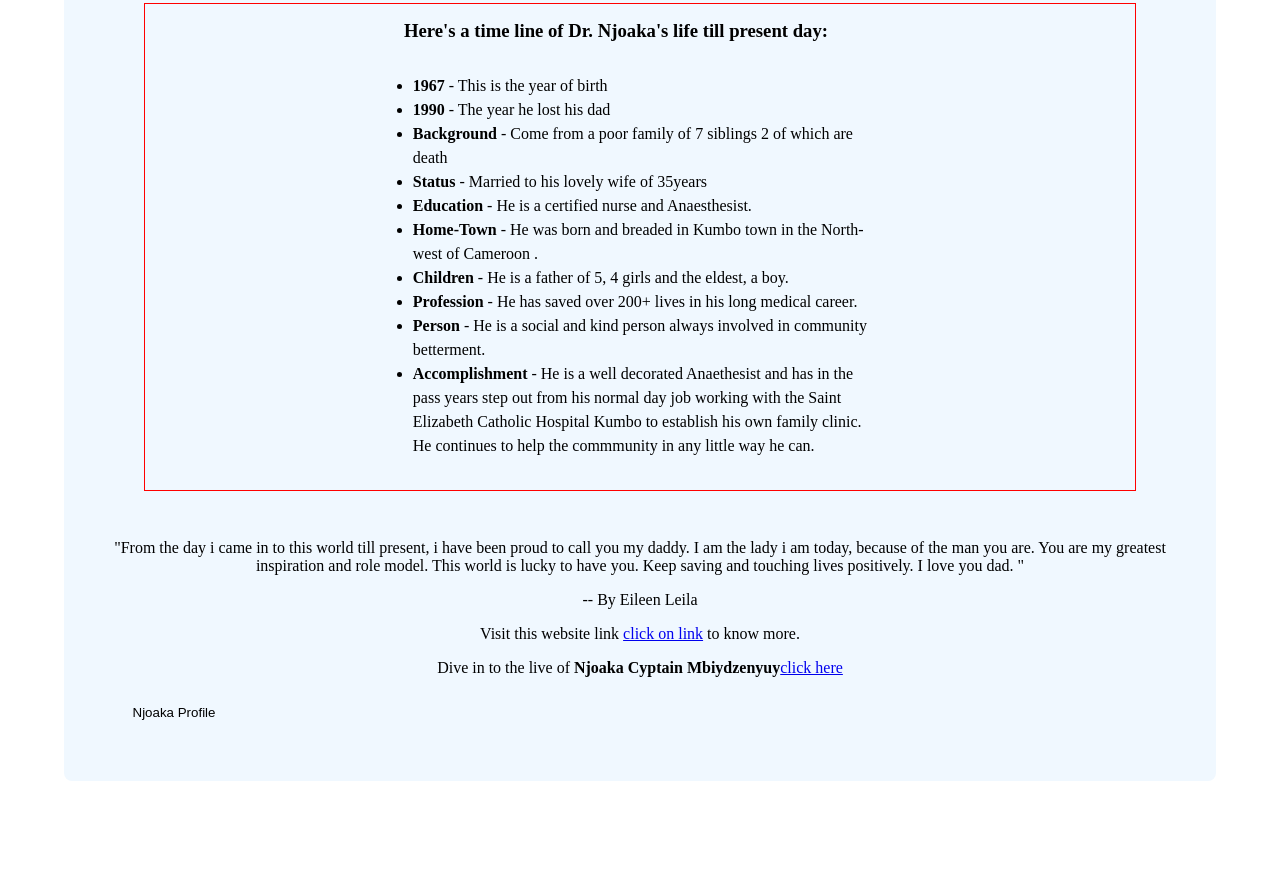
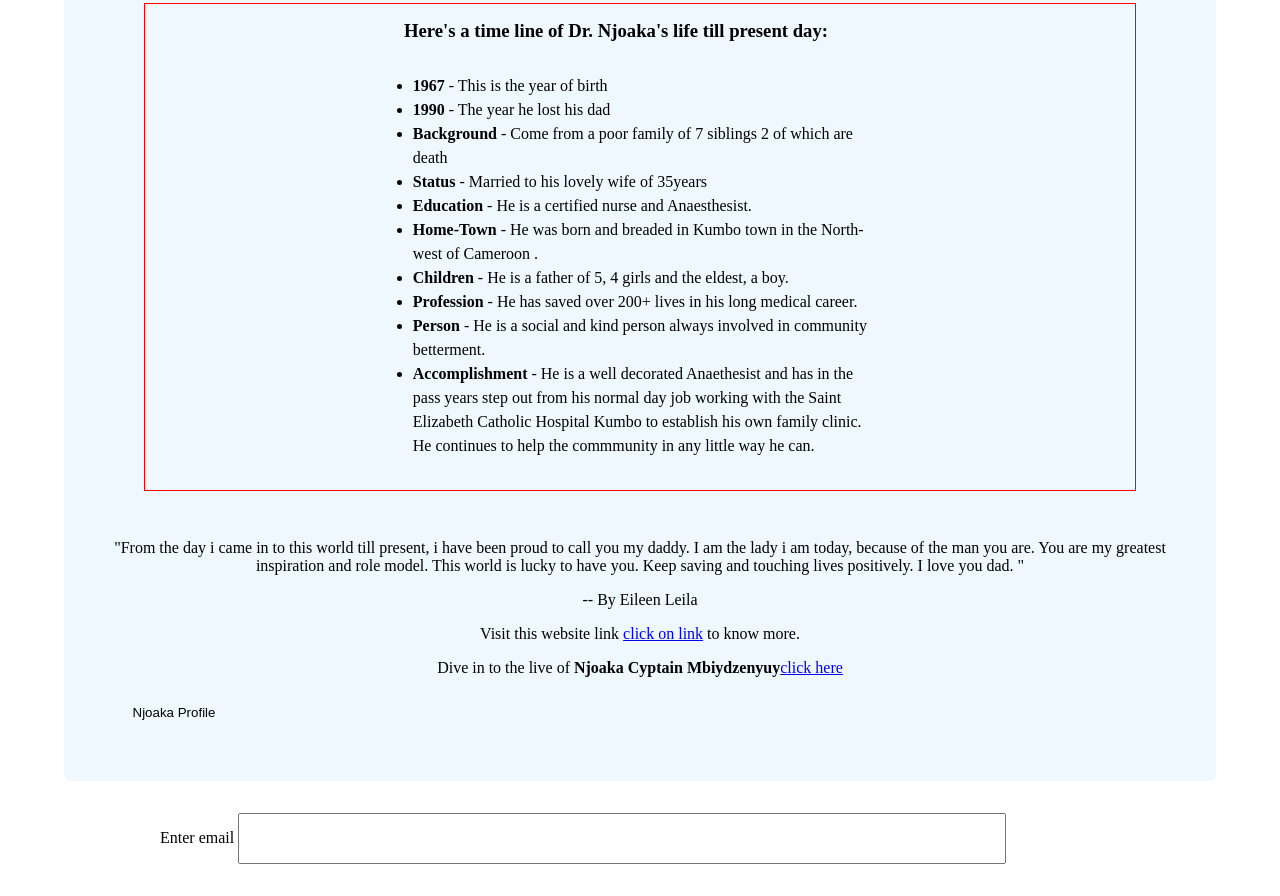
Before and after one commit to Mbiydzenyuy3/tribute-page, a plain HTML site: page index.html in a window 1280 px wide. Shown: the part 898-1794 px from the top of the page. Before the commit the page ends 1711 px from the top, so only its background shows below. Drawn offline with Linux system fonts and the light colour scheme.

Commit message:
added a form field to my project

```diff
--- a/css/main.css
+++ b/css/main.css
@@ -126,3 +126,12 @@ ul {
   padding: 1rem;
   line-height: 24px;
 }
+form {
+  border: none;
+  width: 75%;
+}
+input {
+  width: 80%;
+  padding: 1rem;
+  margin-bottom: 2rem;
+}
--- a/index.html
+++ b/index.html
@@ -112,5 +112,9 @@
         <button>Njoaka Profile</button>
       </div>
     </div>
+    <form action="">
+      <label for="email"> Enter email</label>
+      <input type="email" class="email" id="email" />
+    </form>
   </body>
 </html>
```
